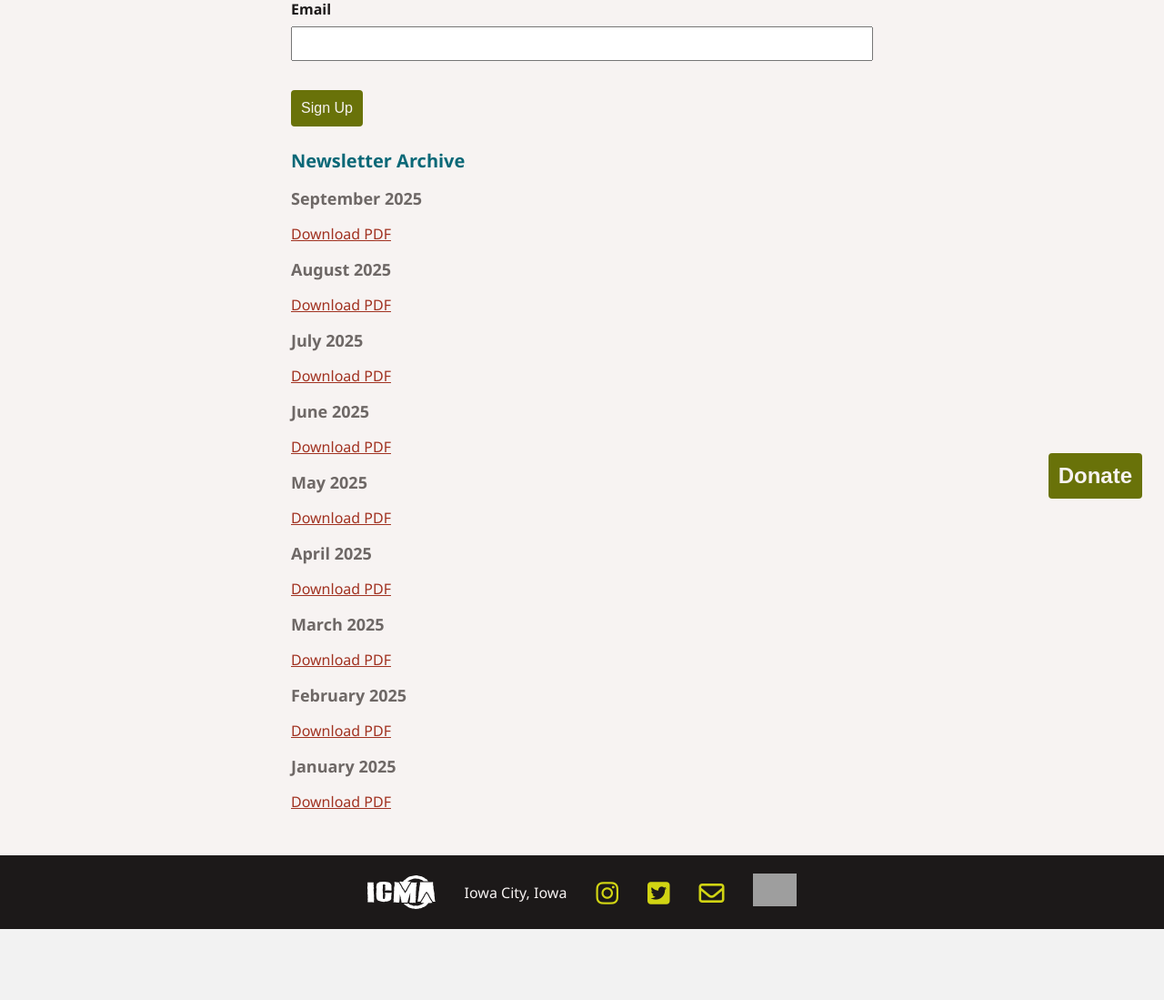
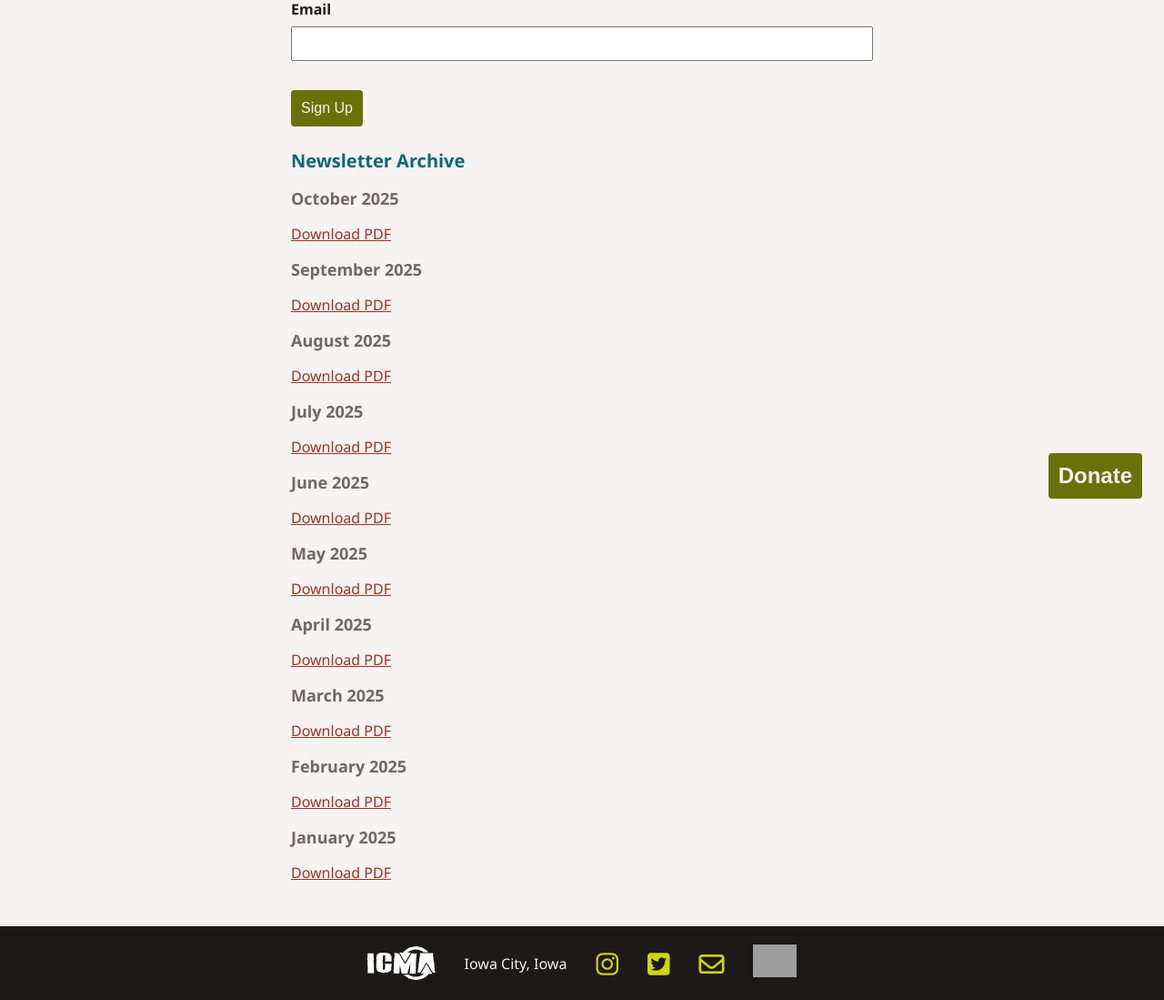
Before and after one commit to icmutualaid/icma-website, a Flask app: page /newsletter/signup in a window 1280 px wide. Shown: the part 228-1327 px from the top of the page at 91% size. Before the commit the page ends 1249 px from the top, so only its background shows below. Run offline with Flask 3, Linux system fonts and the light colour scheme; some libraries are stand-ins or nearby versions; grey boxes are pictures that could not be loaded.

Commit message:
archive oct. newsletter

```diff
--- a/blog/templates/newsletter/signup.html
+++ b/blog/templates/newsletter/signup.html
@@ -28,6 +28,11 @@
 
 <h2>Newsletter Archive</h2>
 <div class="newsletter-archive">
+    <div class="issue">
+        <h3>October 2025</h3>
+        <a target="_blank"
+        href="https://www.dropbox.com/scl/fi/27cns1wf0dmf3sl6t4opj/ICMA_Newsletter_10.pdf?rlkey=zm267ey0phglzg4jdza0s2wh2&st=njlzksco&dl=0">Download PDF</a>
+    </div>
     <div class="issue">
         <h3>September 2025</h3>
         <a target="_blank"
```
